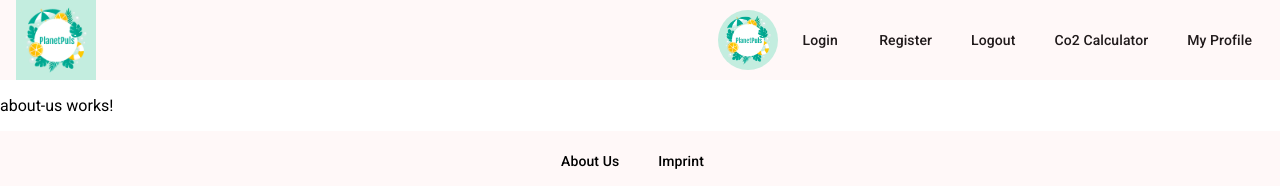
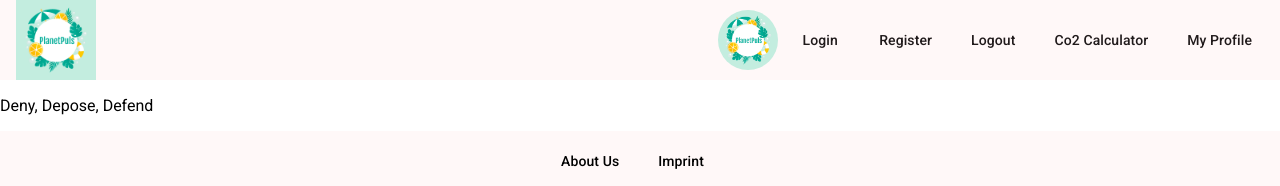
Before and after one commit to ettjob15/PlanetPulse, an Angular app in the folder PlanetPulseFrontend/: page /aboutUs in a window 1280 px wide. Shown: the top 186 px of the page. Built offline with nearby package versions, Linux system fonts and the light colour scheme.

Commit message:
about us meme

```diff
--- a/PlanetPulseFrontend/src/app/about-us/about-us.component.html
+++ b/PlanetPulseFrontend/src/app/about-us/about-us.component.html
@@ -1 +1 @@
-<p>about-us works!</p>
+<p>Deny, Depose, Defend</p>
```
